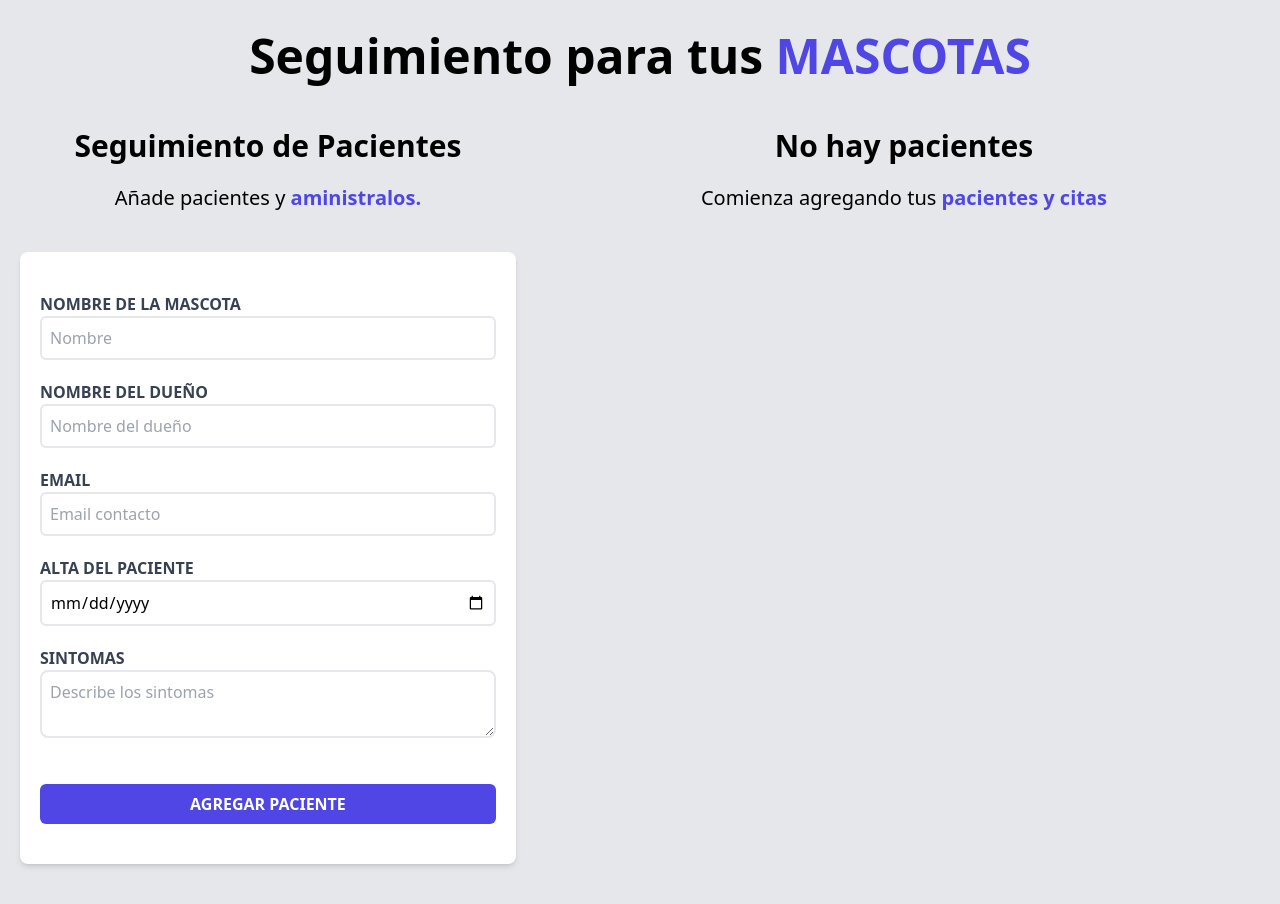
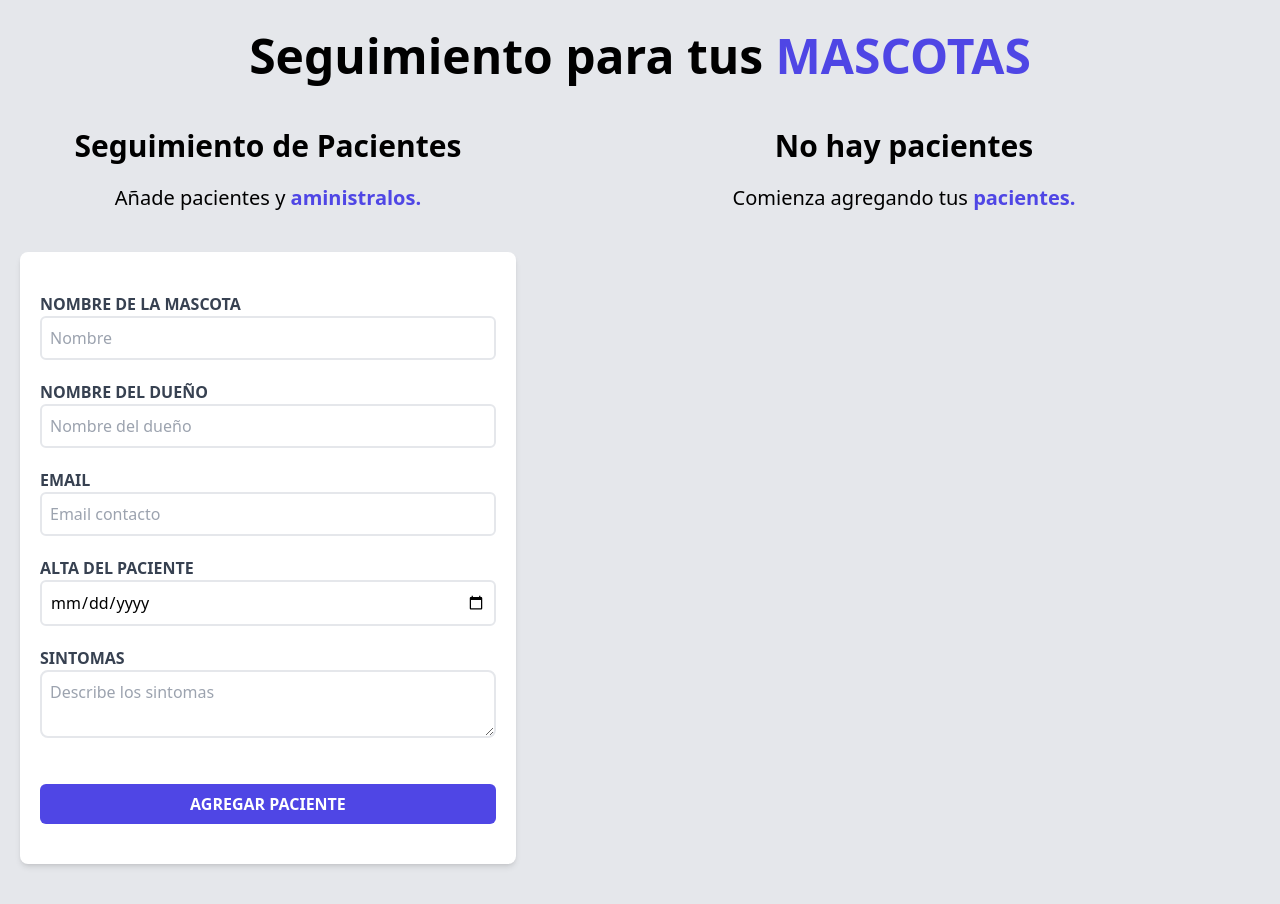
Before and after one commit to Itsjuanit/my-calendar-app, a React (Vite) app: page / in a window 1280 px wide. Built offline with nearby package versions, Linux system fonts and the light colour scheme.

Commit message:
Se cambio favicon, algunos titulos.

```diff
--- a/src/components/ListPatients.jsx
+++ b/src/components/ListPatients.jsx
@@ -29,7 +29,7 @@ export const ListPatients = ({ patients, setPatient, deletePatient }) => {
           <h2 className="font-black text-3xl text-center">No hay pacientes</h2>
           <p className="text-xl mt-5 mb-10 text-center">
             Comienza agregando tus{" "}
-            <span className="text-indigo-600 font-bold">pacientes y citas</span>
+            <span className="text-indigo-600 font-bold">pacientes.</span>
           </p>
         </>
       )}
```
